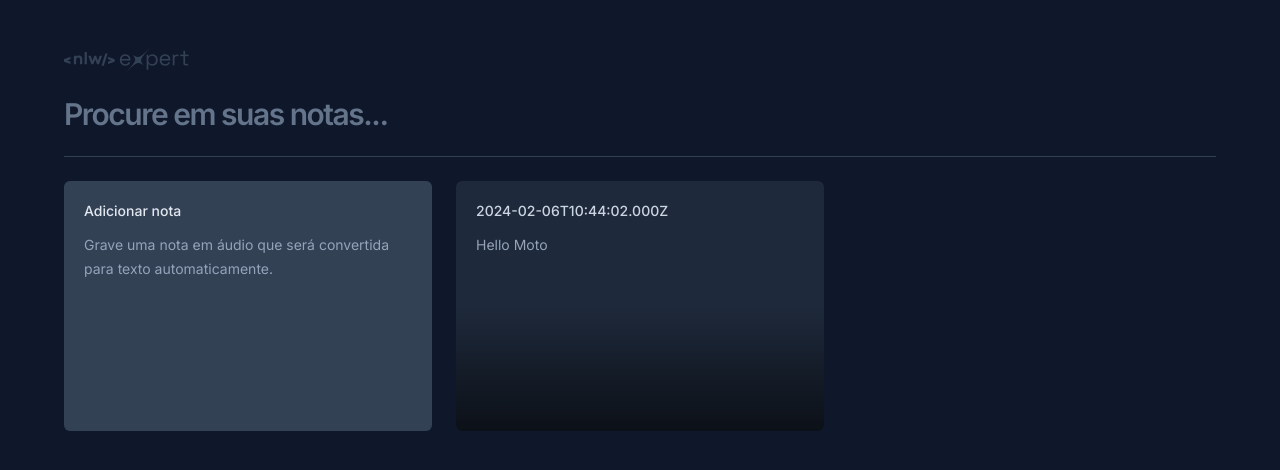
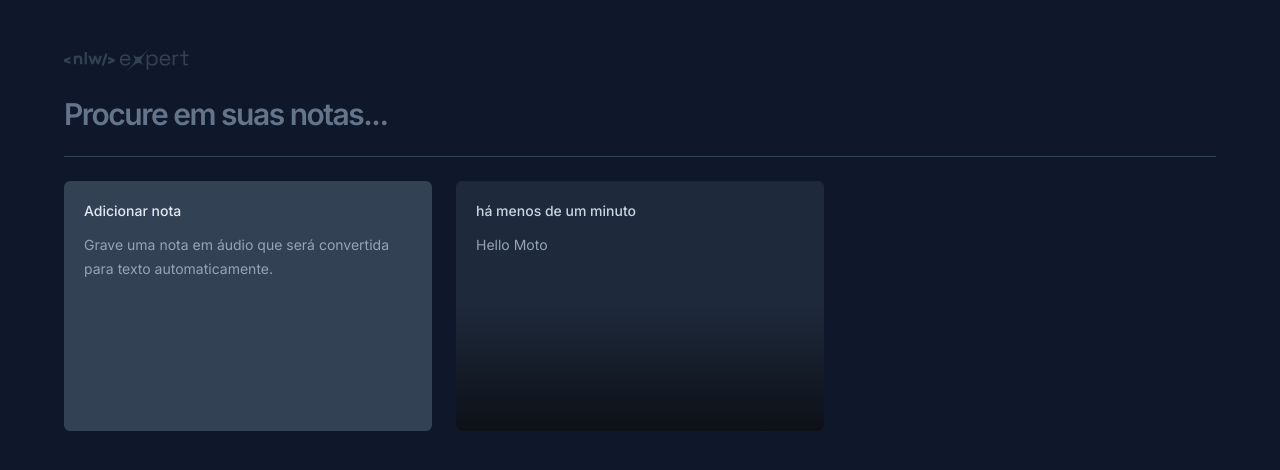
Before and after one commit to karendantas/NLW-ReactVoiceNotes, a React (Vite) app: page / in a window 1280 px wide. Shown: the top 470 px of the page. Built offline with nearby package versions, Linux system fonts and the light colour scheme.

Commit message:
feat: add modal for note-card  with Radix-ui Dialog

```diff
--- a/package.json
+++ b/package.json
@@ -10,6 +10,9 @@
     "preview": "vite preview"
   },
   "dependencies": {
+    "@radix-ui/react-dialog": "^1.0.5",
+    "date-fns": "^3.3.1",
+    "lucide-react": "^0.323.0",
     "react": "^18.2.0",
     "react-dom": "^18.2.0"
   },
--- a/src/components/note-card.tsx
+++ b/src/components/note-card.tsx
@@ -1,3 +1,8 @@
+import * as Dialog from "@radix-ui/react-dialog"
+import { formatDistanceToNow } from "date-fns"
+import { ptBR} from "date-fns/locale"
+import {X} from "lucide-react"
+
 interface NoteCardProps{
 
     /*Criando um objeto para note */
@@ -14,9 +19,10 @@
 
     return (
 
-<button className="flex flex-col gap-3 rounded-md text-left bg-slate-800 p-5 overflow-hidden relative outline-none hover:ring-2 hover:ring-slate-600 focus-visible:ring-2 focus-visible:ring-lime-400">
+    <Dialog.Root>
+        <Dialog.Trigger className="flex flex-col gap-3 rounded-md text-left bg-slate-800 p-5 overflow-hidden relative outline-none hover:ring-2 hover:ring-slate-600 focus-visible:ring-2 focus-visible:ring-lime-400">
                 <span className ="text-sm font-medium text-slate-300">
-            {note.date.toISOString()}
+                    {formatDistanceToNow(note.date, {locale: ptBR, addSuffix: true})}
                 </span>
                 <p className="text-sm leading-6 text-slate-400">
                     {note.content}
@@ -27,6 +33,39 @@
 
                 </div>
 
+        </Dialog.Trigger>
+
+        {/* O portal cria uma janela que cobre a tela inteira
+            O overlay é uma div que podemos estilizar para dar os efeitos de modal
+        */}
+        <Dialog.Portal>
+
+
+            <Dialog.Overlay  className = "inset-0 fixed bg-black/60" />
+            <Dialog.Content className="flex flex-col max-w-[640px] w-full h-[60vh] fixed left-1/2 top-1/2 -translate-x-1/2 -translate-y-1/2 bg-slate-700 rounded-md outline-none" >
+
+            <Dialog.Close className="absolute right-0 top-0 text-slate-400 p-1.5 hover:text-slate-100">
+                <X className="size-5 "/>
+            </Dialog.Close>
+
+                <div className = "flex flex-1 flex-col gap-3 p-5">
+                    <span className ="text-sm font-medium text-slate-300">
+                        {formatDistanceToNow(note.date, {locale: ptBR, addSuffix: true})}
+                    </span>
+                    <p className="text-sm leading-6 text-slate-400">
+                        {note.content}
+                    </p>
+                </div>
+
+                <button
+                    type= "button"
+                    className=" w-full text-sm text-center py-3 bg-slate-800 text-slate-300 font-medium outline-none group"
+                >
+                Deseja <span className="text-red-400 group-hover:underline">apagar essa nota?</span>
                 </button>
+            </Dialog.Content>
+        </Dialog.Portal>
+
+    </Dialog.Root>
     )
 }
```
Also changed, not shown: 1 other file (tests, documents, lock files or other folders). Lines whose indentation alone changed are shown as unchanged.
